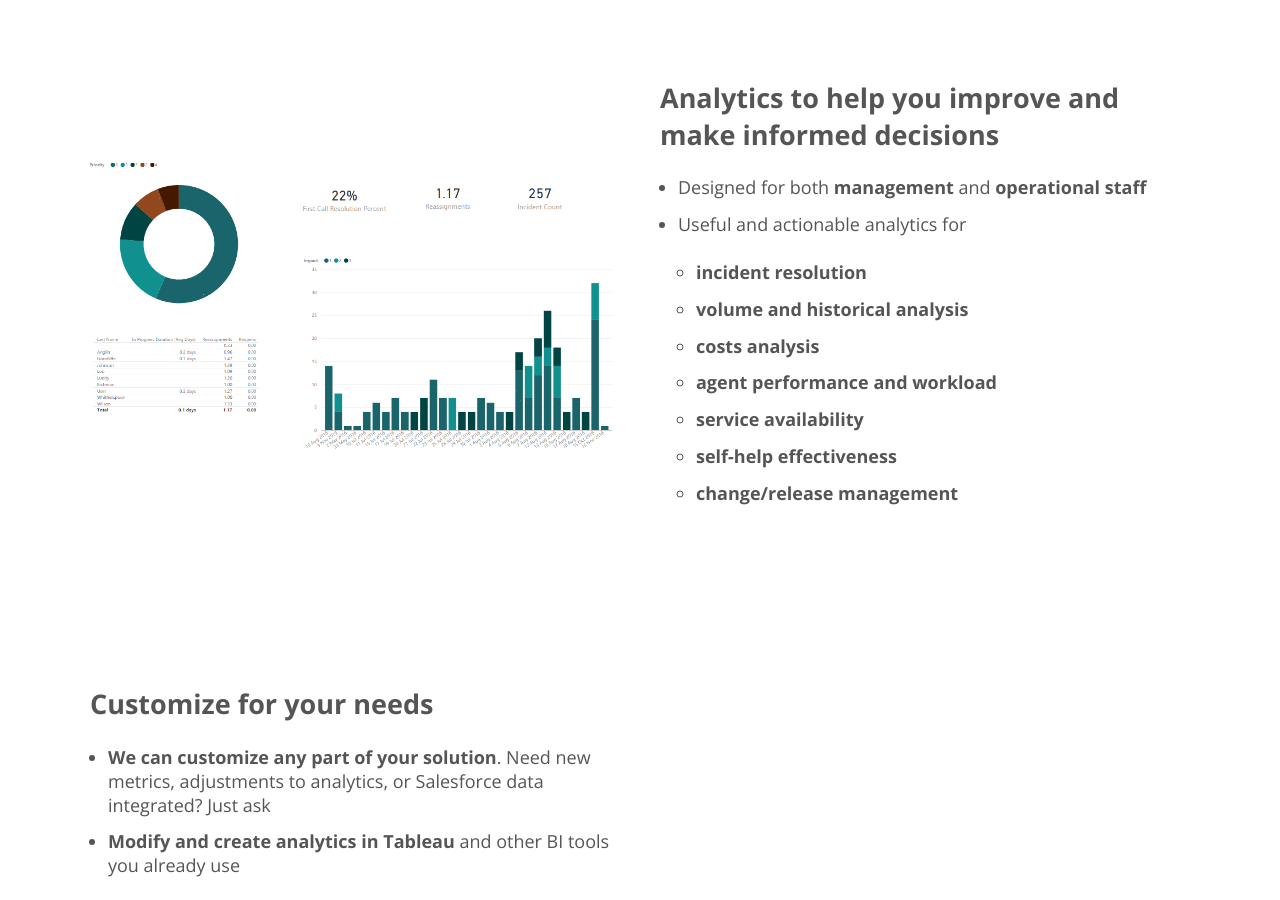
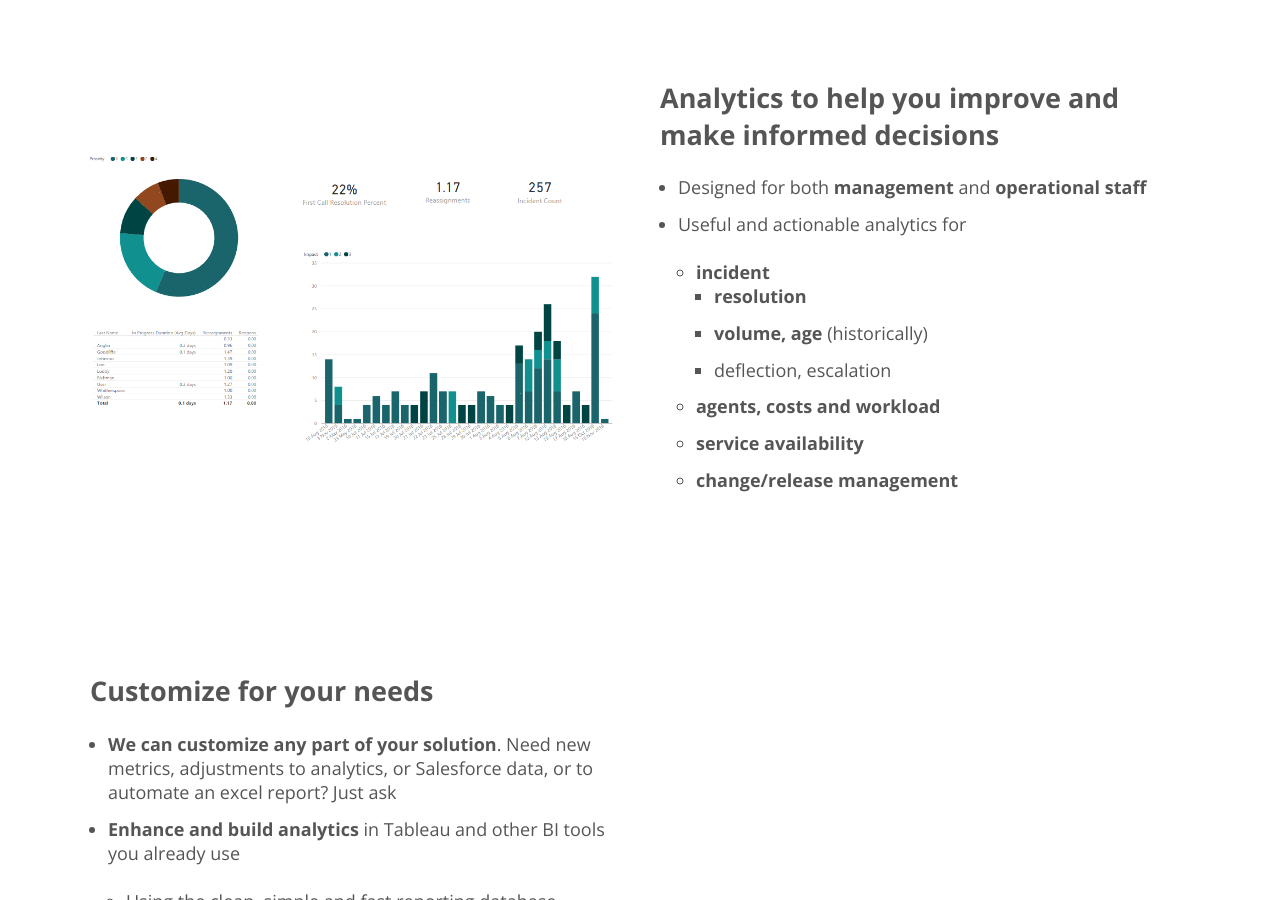
Before and after one commit to markledwich2/mutuosite, a Jekyll site: the page built from index.html, in a window 1280 px wide and 900 px high, scrolled down 1433 px. Built offline with Jekyll 4.4.1, drawn with Linux system fonts in a browser that asks for light colours; nearby versions of some CDN libraries; the list of posts is cut into pages by our own code; some of the changed text lies outside the part shown.

Commit message:
Updated 'index.html' via CloudCannon

```diff
--- a/index.html
+++ b/index.html
@@ -6,7 +6,7 @@ description:
 	<div class="inner-hero text-container">
 		<div>
 			<h1 class="editable">Self-service analytics for ServiceNow<strong></strong></h1>
-			<p class="subtext editable">Make better decisions with smart analytics</p>
+			<p class="subtext editable">Insights for IT with smart analytics</p>
 
 			<div id="LandingImage" style="padding-top:2vh">
 				<img alt="Screenshot" id="cms-identifiable-403" data-cms-cid="71" src="/images/Landing Image.svg" style="height: 30vh" />
@@ -29,7 +29,7 @@ description:
 
 	<section>
 		<div class="container flex">
-			<div class="text editable"><h2>Analytics to help you improve and make informed decisions</h2><ul><li>Designed for both&nbsp;<b>management</b> and <b>operational staff</b></li><li>Useful and actionable analytics for&nbsp;<br />&nbsp;<ul><li><strong>incident resolution</strong></li><li><strong>volume and historical analysis</strong></li><li><strong>costs analysis</strong></li><li><strong>agent performance and workload</strong></li><li><strong>service availability</strong></li><li><strong>self-help effectiveness</strong></li><li><strong>change/release management</strong></li></ul></li></ul></div>
+			<div class="text editable"><h2>Analytics to help you improve and make informed decisions</h2><ul><li>Designed for both&nbsp;<b>management</b> and <b>operational staff</b></li><li>Useful and actionable analytics for&nbsp;<br />&nbsp;<ul><li><strong>incident </strong><ul><li><strong>resolution</strong></li><li><strong>volume, age&nbsp;</strong>(historically)<strong></strong></li><li>deflection, escalation</li></ul></li><li><strong>agents, costs and workload</strong></li><li><strong>service availability</strong></li><li><strong>change/release management</strong></li></ul></li></ul></div>
 			<div class="image">
 				<img src="/images/LandingAnalyticsFeature.gif" />
 			</div>
@@ -38,7 +38,7 @@ description:
 
 	<section>
 		<div class="container flex">
-			<div class="text editable"><h2>Customize for your needs</h2><ul><li><b>We can customize any part of your solution</b>. Need new metrics, adjustments to analytics, or Salesforce data integrated? Just ask</li><li><b>Modify and create analytics in Tableau</b>&nbsp;and other BI tools you already use<br />&nbsp;<ul><li>Using the clean, simple and fast reporting database</li><li>With metrics that can defined at any time and compared historically</li></ul></li></ul></div>
+			<div class="text editable"><h2>Customize for your needs</h2><ul><li><b>We can customize any part of your solution</b>. Need new metrics, adjustments to analytics, or Salesforce data, or to automate an excel report? Just ask</li><li><b>Enhance and build analytics </b>in Tableau and other BI tools you already use<br />&nbsp;<ul><li>Using the clean, simple and fast reporting database</li><li>With metrics that can defined at any time and compared historically</li></ul></li></ul></div>
 			<div class="image">
 			</div>
 		</div>
```
